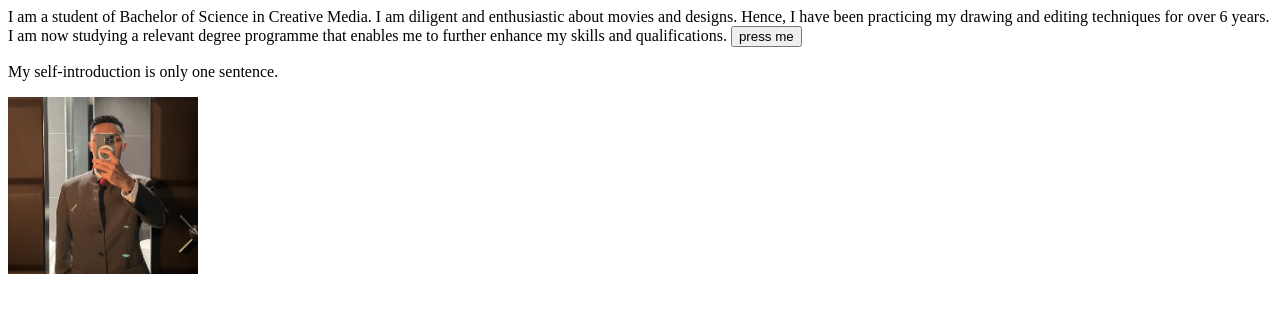
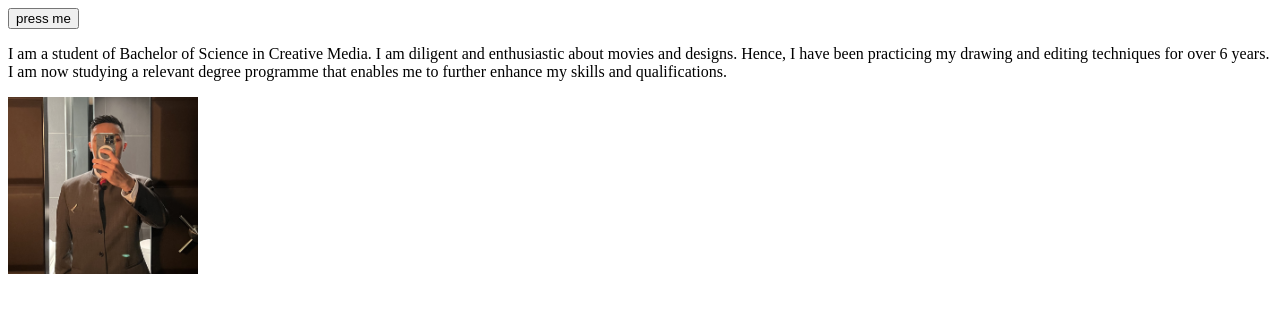
Before and after one commit to thcheng54/Tommy_Cheng_Personal_Website, a plain HTML site: page index.html in a window 1280 px wide. Drawn offline with Linux system fonts and the light colour scheme.

Commit message:
My first version

```diff
--- a/index.html
+++ b/index.html
@@ -1,11 +1,10 @@
 <div id="main">
     <!-- this is a comment -->
-    I am a student of Bachelor of Science in Creative Media. I am diligent and
+    <button class="subpage">press me</button>
+    <p> I am a student of Bachelor of Science in Creative Media. I am diligent and
     enthusiastic about movies and designs. Hence, I have been practicing my drawing
     and editing techniques for over 6 years. I am now studying a relevant degree
-    programme that enables me to further enhance my skills and qualifications.
-    <button class="subpage">press me</button>
-    <p> My self-introduction is only one sentence. </p>
+    programme that enables me to further enhance my skills and qualifications. </p>
     <img src="thcheng54.png" />
 </div>
 
```
